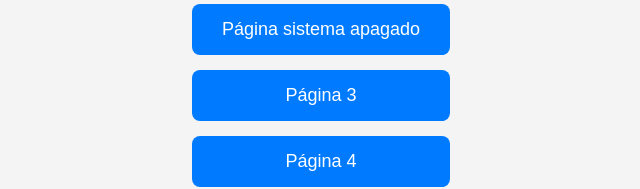
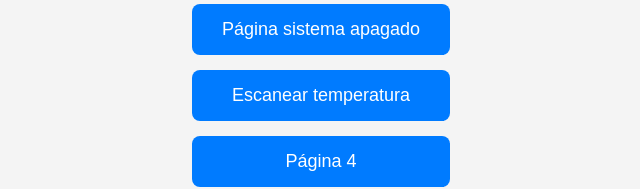
Before and after one commit to erick949/Alarma, a plain HTML site: page index.html in a window 1280 px wide. Shown: the part 366-555 px from the top of the page, without its empty margins (319-959 px from the left). Drawn offline with Linux system fonts and the light colour scheme.

Commit message:
Update index.html

```diff
--- a/index.html
+++ b/index.html
@@ -62,7 +62,7 @@
             <!-- Botones que redirigen a otras páginas -->
             <button onclick="location.href='mostrar_alarma.html'">Página de alarma</button>
             <button onclick="location.href='sistema_apagado.html'">Página sistema apagado</button>
-            <button onclick="location.href='mostrar_escaneo_temperatura.html'">Página 3</button>
+            <button onclick="location.href='mostrar_escaneo_temperatura.html'">Escanear temperatura</button>
             <button onclick="location.href='pagina4.html'">Página 4</button>
         </div>
     </div>
```
